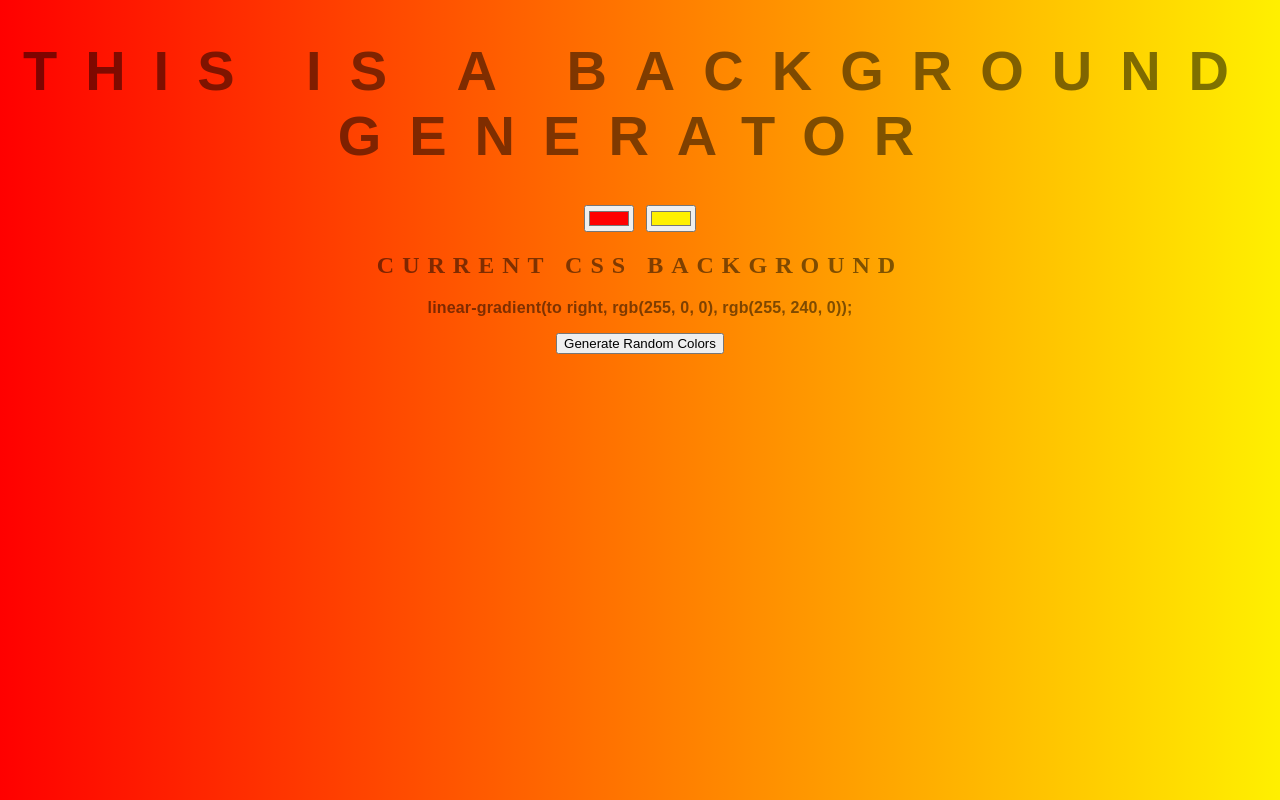
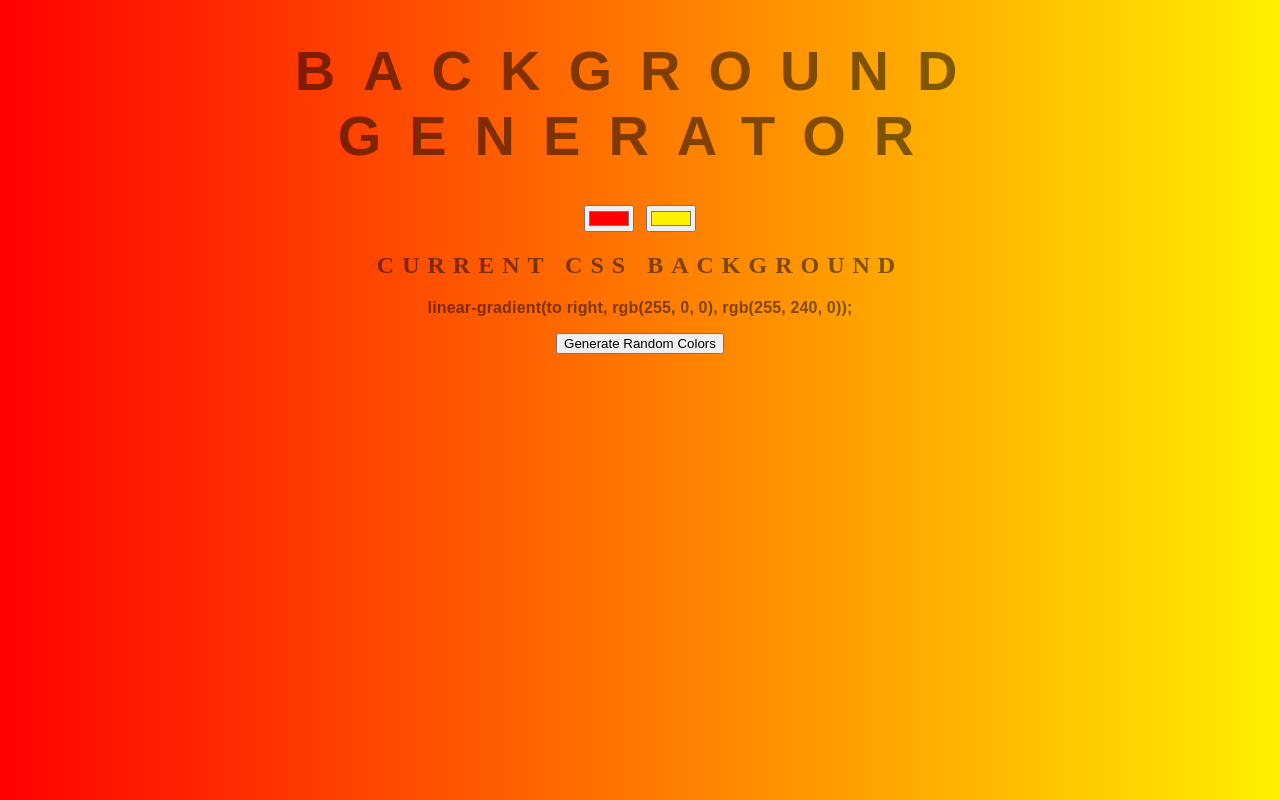
Before and after one commit to Eknopp/Background-color-generator, a plain HTML site: page index.html in a window 1280 px wide. Drawn offline with Linux system fonts and the light colour scheme.

Commit message:
changing to original title

```diff
--- a/index.html
+++ b/index.html
@@ -7,7 +7,7 @@
 	<link rel="stylesheet" type="text/css" href="style.css">
 </head>
 <body id="gradient">
-	<h1>This is a background Generator</h1>
+	<h1>Background Generator</h1>
 	<input class="color1" type ="color" name="color1" value="#ff0000">
 	<input class="color2" type ="color" name="color2" value="#fff000">
 	<h2>Current CSS Background</h2>
```
